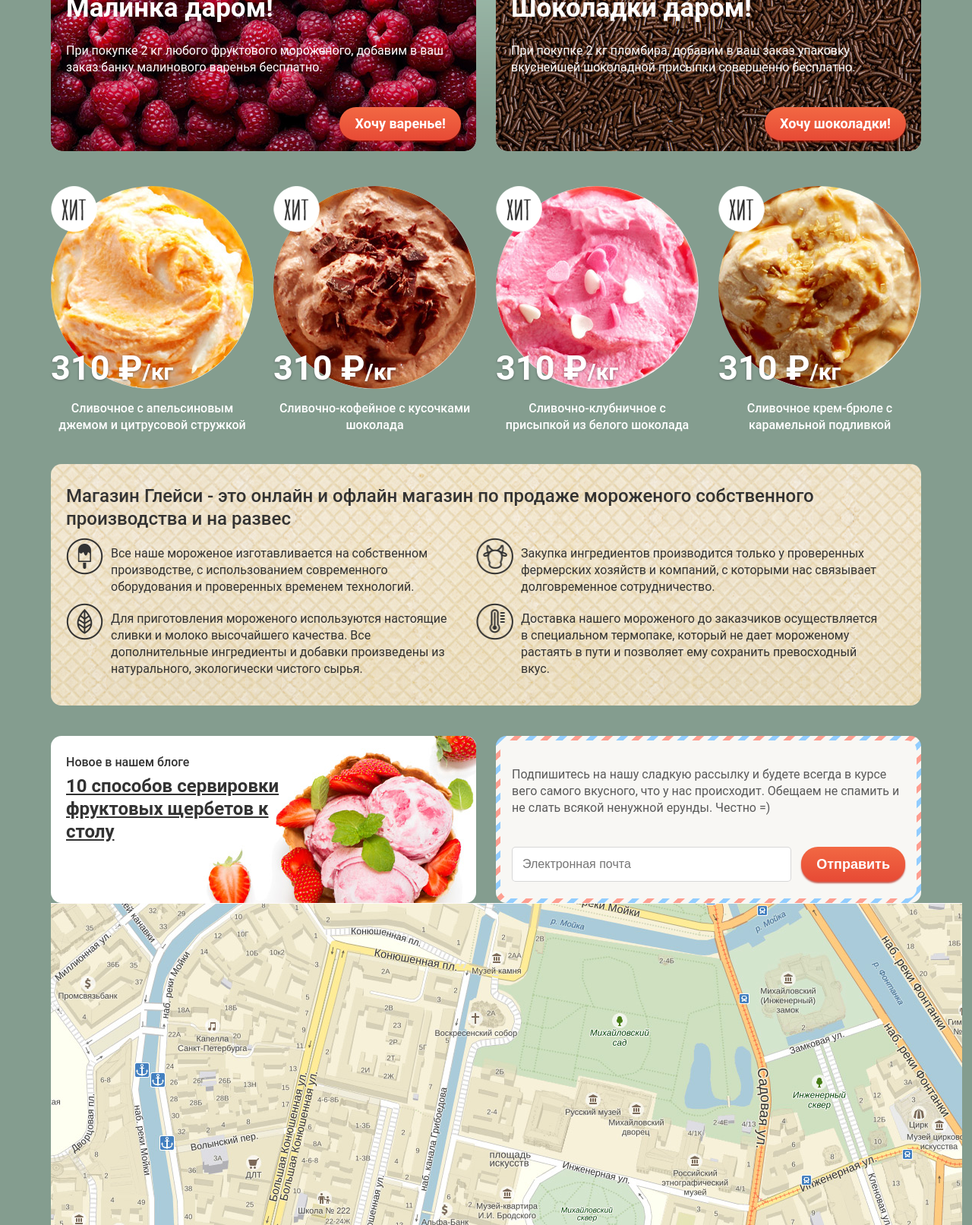
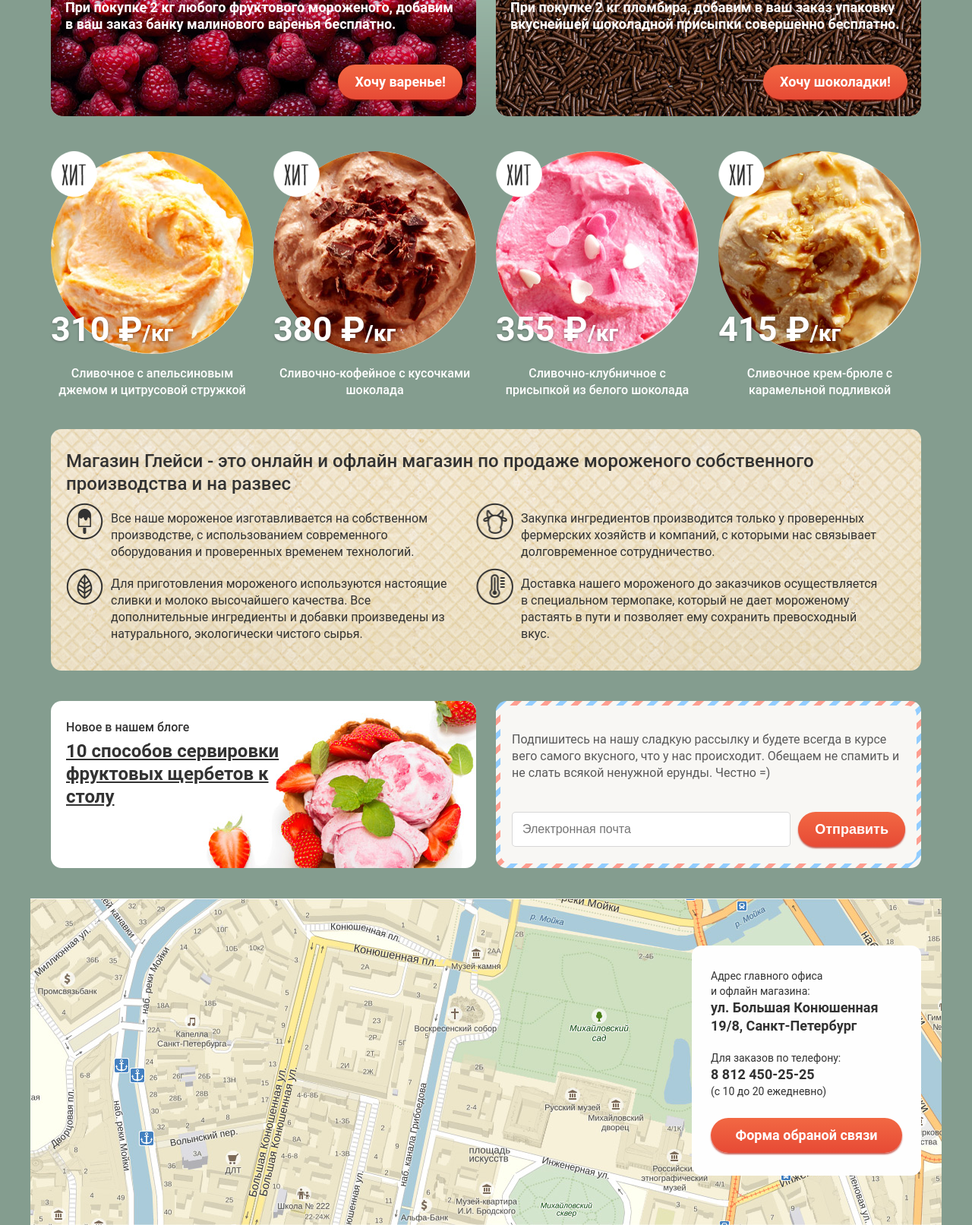
Before and after one commit to prostokventin/268235-gllacy, a plain HTML site: page index.html in a window 1280 px wide. Shown: the part 721-2334 px from the top of the page at 76% size. Drawn offline with Linux system fonts and the light colour scheme.

Commit message:
Доделал сетку главной

```diff
--- a/css/style.css
+++ b/css/style.css
@@ -26,8 +26,8 @@ h3 {
 .btn {
   display: inline-block;
   text-align: center;
-  padding: 10px 20px;
-  border-radius: 22px;
+  padding: 11px 22px;
+  border-radius: 24px;
   background-image: linear-gradient(0deg, #e74a35, #f26843);
   box-shadow: 0px 2px 2px 0px rgba(172, 16, 0, 0.64);
   text-decoration: none;
@@ -48,28 +48,28 @@ h3 {
 .container {
   margin: 0 auto;
   min-width: 900px;
-  width: 1200px;
+  max-width: 1200px;
   padding: 0 27px;
-  /*background: black;*/
   box-sizing: border-box;
 }
 
 .main-header {
   display: flex;
-  justify-content: space-between;
   min-height: 120px;
+  padding-top: 10px;
 }
 
 .main-nav {
   display: flex;
-  width: 560px;
+  min-width: 560px;
+  margin-right: auto;
 }
 
 .user-block {
   display: flex;
   flex-wrap: wrap;
-  justify-content: flex-end;
-  width: 267px;
+  margin-left: auto;
+  min-width: 267px;
 }
 
 .nav-list {
@@ -85,6 +85,7 @@ h3 {
   list-style: none;
   padding: 0;
   margin-top: -120px;
+  margin-bottom: 40px;
 }
 
 .main-products-item {
@@ -102,10 +103,15 @@ h3 {
   margin-bottom: -490px;
 }
 
-.main-products-item-name {
+.main-products-item-desc {
   width: 700px;
   margin: 0 auto;
   text-align: center;
+}
+
+.main-products-item-title {
+  margin: 0;
+  margin-bottom: 30px;
 }
 
 .banners {
@@ -115,7 +121,8 @@ h3 {
 }
 
 .banners-item {
-  width: 560px;
+  max-width: 560px;
+  min-width: 420px;
   position: relative;
 }
 
@@ -127,23 +134,25 @@ h3 {
   position: absolute;
   top: 0;
   left: 0;
-  padding: 20px;
+  padding: 19px;
 }
 
 .banners-item-title {
   margin: 0;
-  margin-bottom: 25px;
+  margin-bottom: 15px;
 }
 
 .banners-item-desc {
   margin: 0;
+  font-size: 18px;
+  line-height: 22px;
+  font-weight: bold;
 }
 
 .banners-item-btn {
   position: absolute;
-  bottom: 0;
-  right: 0;
-  margin: 20px;
+  bottom: 28px;
+  right: 18px;
 }
 
 .popular-products {
@@ -153,7 +162,7 @@ h3 {
 }
 
 .popular-products-item {
-  width: 267px;
+  max-width: 267px;
 }
 
 .popular-products-item-wrapper {
@@ -187,7 +196,7 @@ h3 {
   line-height: 45px;
   font-weight: bold;
   text-shadow: 0px 1px 3px rgba(49, 50, 53, 0.5);
-  bottom: 0;
+  bottom: 5px;
   left: 0;
 }
 
@@ -234,6 +243,7 @@ h3 {
 .blog {
   display: flex;
   justify-content: space-between;
+  margin-bottom: 40px;
 }
 
 .blog-item {
@@ -304,3 +314,71 @@ h3 {
 .subscribe-btn {
   border: none;
 }
+
+.map {
+  margin: 0 auto;
+  min-width: 900px;
+  max-width: 1200px;
+  box-sizing: border-box;
+  position: relative;
+  color: #323232;
+}
+
+.map-image {
+  width: 100%;
+}
+
+.map-contants {
+  background: #fefefe;
+  border-radius: 13px;
+  width: 302px;
+  position: absolute;
+  top: 0;
+  right: 0;
+  z-index: 1;
+  margin: 62px 27px;
+  font-size: 14px;
+  line-height: 20px;
+  padding: 30px 25px;
+  box-sizing: border-box;
+}
+
+.map-address {
+  display: block;
+  margin-bottom: 20px;
+  font-size: 18px;
+  line-height: 24px;
+  font-weight: bold;
+}
+
+.map-phone {
+  display: block;
+  font-size: 18px;
+  line-height: 24px;
+  font-weight: bold;
+}
+
+.feedback-btn {
+  display: block;
+  margin: 0 auto;
+  margin-top: 25px;
+}
+
+.main-footer {
+  display: flex;
+  justify-content: space-between;
+}
+
+.social {
+  width: 267px;
+  justify-content: flex-start;
+}
+
+.info {
+  width: 560px;
+}
+
+.copyright {
+  width: 267px;
+  justify-content: flex-end;
+}
--- a/index.html
+++ b/index.html
@@ -26,31 +26,31 @@
       </div>
     </div>
   </header>
-  <main class="container">
-    <ul class="main-products">
+  <main>
+    <ul class="main-products container">
       <li class="main-products-item main-products-item-active">
         <img class="main-products-item-image" src="img/ice-cream1.png" alt="Крем-брюле и пломбир с малиновым джемом" width="1045" height="881">
-        <div class="main-products-item-name">
-          <h2>Крем-брюле и пломбир с малиновым джемом</h2>
-          <a class="btn btn-large" href="#">Давайте оба!</a>
+        <div class="main-products-item-desc">
+          <h2 class="main-products-item-title">Крем-брюле и пломбир с малиновым джемом</h2>
+          <a class="main-products-btn btn btn-large" href="#">Давайте оба!</a>
         </div>
       </li>
       <li class="main-products-item">
         <img class="main-products-item-image" src="img/ice-cream2.png" alt="Шоколадный пломбир и лимонный сорбет" width="1065" height="859">
-        <div class="main-products-item-name">
-          <h2>Шоколадный пломбир и лимонный сорбет</h2>
+        <div class="main-products-item-desc">
+          <h2 class="main-products-item-title">Шоколадный пломбир и лимонный сорбет</h2>
           <a class="btn btn-large" href="#">Давайте оба!</a>
         </div>
       </li>
       <li class="main-products-item">
         <img class="main-products-item-image" src="img/ice-cream3.png" alt="Пломбир с помадкой и клубничный щербет" width="1079" height="854">
-        <div class="main-products-item-name">
-          <h2>Пломбир с помадкой и клубничный щербет</h2>
+        <div class="main-products-item-desc">
+          <h2 class="main-products-item-title">Пломбир с помадкой и клубничный щербет</h2>
           <a class="btn btn-large" href="#">Давайте оба!</a>
         </div>
       </li>
     </ul>
-    <div class="banners">
+    <div class="banners container">
       <div class="banners-item">
         <img class="banners-item-image" src="img/raspberry-bg.jpg" alt="Малинка даром!" width="560" height="229">
         <div class="banners-item-text-wrapper">
@@ -68,7 +68,7 @@
         <a class="banners-item-btn btn" href="#">Хочу шоколадки!</a>
       </div>
     </div>
-    <div class="popular-products">
+    <div class="popular-products container">
       <div class="popular-products-item">
         <div class="popular-products-item-wrapper hit">
           <img class="popular-products-image" src="img/popular1.jpg" alt="Сливочное с апельсиновым джемом и цитрусовой стружкой" width="267" height="267">
@@ -79,25 +79,26 @@
       <div class="popular-products-item">
         <div class="popular-products-item-wrapper hit">
           <img class="popular-products-image" src="img/popular2.jpg" alt="Сливочно-кофейное с кусочками шоколада" width="267" height="267">
-          <div class="popular-products-price">310 &#8381;</div>
+          <div class="popular-products-price">380 &#8381;</div>
         </div>
         <div class="popular-products-title">Сливочно-кофейное с кусочками шоколада</div>
       </div>
       <div class="popular-products-item">
         <div class="popular-products-item-wrapper hit">
           <img class="popular-products-image" src="img/popular3.jpg" alt="Сливочно-клубничное с присыпкой из белого шоколада" width="267" height="267">
-          <div class="popular-products-price">310 &#8381;</div>
+          <div class="popular-products-price">355 &#8381;</div>
         </div>
         <div class="popular-products-title">Сливочно-клубничное с присыпкой из белого шоколада</div>
       </div>
       <div class="popular-products-item">
         <div class="popular-products-item-wrapper hit">
           <img class="popular-products-image" src="img/popular4.jpg" alt="Сливочное крем-брюле с карамельной подливкой" width="267" height="267">
-          <div class="popular-products-price">310 &#8381;</div>
+          <div class="popular-products-price">415 &#8381;</div>
         </div>
         <div class="popular-products-title">Сливочное крем-брюле с карамельной подливкой</div>
       </div>
     </div>
+    <div class="container">
       <div class="features">
         <div class="features-header">Магазин Глейси - это онлайн и офлайн магазин по продаже мороженого собственного производства и на развес</div>
         <div class="features-item">
@@ -133,7 +134,8 @@
           </p>
         </div>
       </div>
-    <div class="blog">
+    </div>
+    <div class="blog container">
       <div class="blog-item">
         <div class="blog-item-wrapper">
           <span>Новое в нашем блоге</span>
@@ -154,16 +156,16 @@
     <div class="map">
       <img class="map-image" src="img/map.jpg" alt="Адрес на карте" width="1200" height="430">
       <div class="map-contants">
-        <span>Адрес главного офиса и офлайн магазина:</span>
-        <b class="map-address">ул. Большая Конюшенная 19/8, Санкт-Петербург</b>
+        <span>Адрес главного офиса <br>и офлайн магазина:</span>
+        <b class="map-address">ул. Большая Конюшенная<br> 19/8, Санкт-Петербург</b>
         <span>Для заказов по телефону:</span>
         <b class="map-phone">8 812 450-25-25</b>
         <span>(c 10 до 20 ежедневно)</span>
+        <a class="feedback-btn btn" href="#">Форма обраной связи</a>
       </div>
     </div>
   </main>
-  <footer class="main-footer">
-    <div class="container">
+  <footer class="main-footer container">
     <div class="social">
       <a href="#" class="btn-tw">Твиттер</a>
       <a href="#" class="btn-inst">Instagram</a>
@@ -180,7 +182,6 @@
       <a href=""><img src="img/htmlacademy-logo.png" alt="HTML Academy" width="108" height="38"></a>
       <p>Сделано в <a href="#">HTML Academy</a> &copy; 2016</p>
     </div>
-    </div>
   </footer>
   </body>
 </html>
```
Lines whose indentation alone changed are shown as unchanged.
